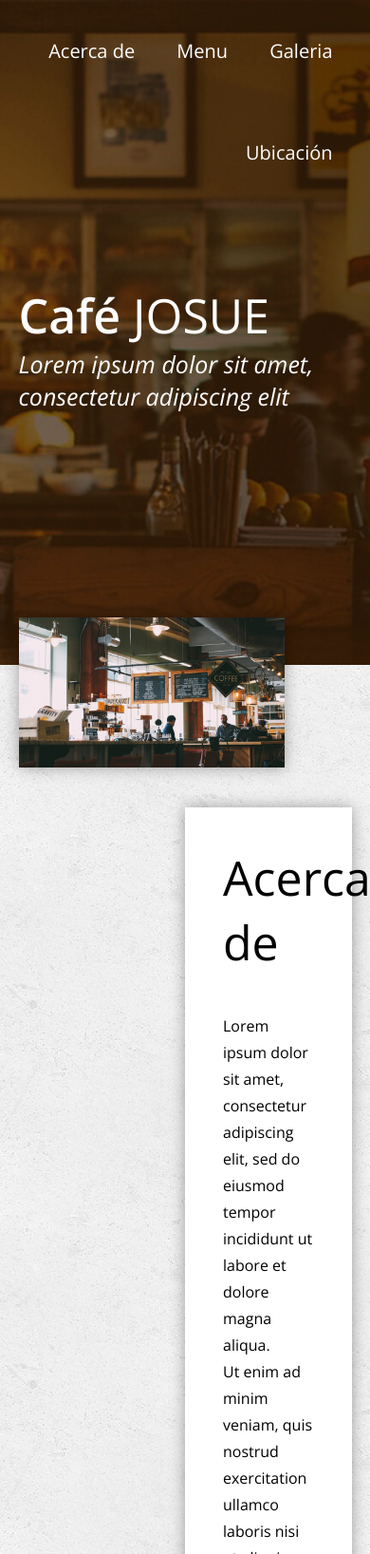
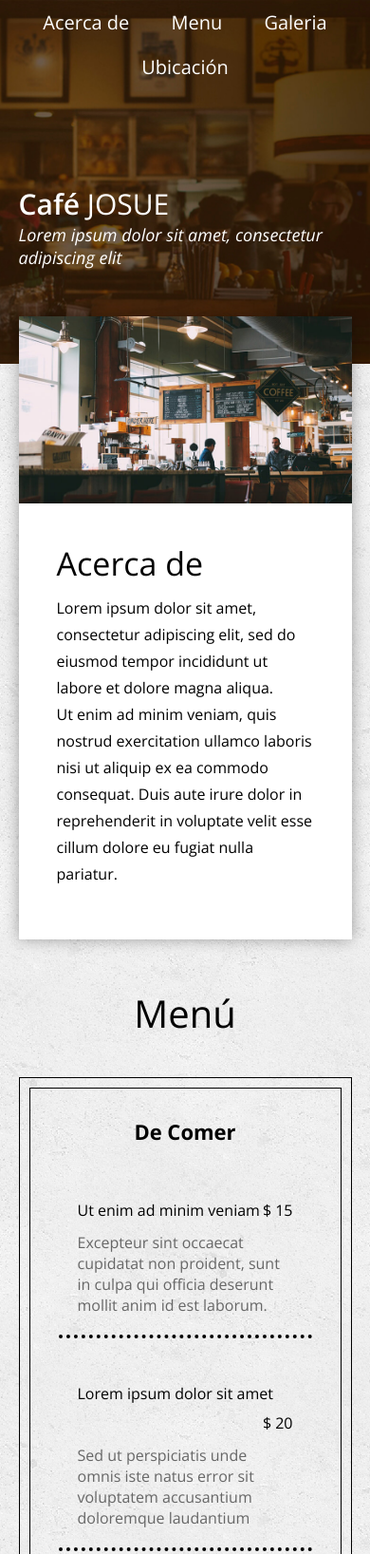
Before and after one commit to ooJOSUEoo/pagina_cafeteria, a plain HTML site: page index.html in a window 390 px wide. Shown: the top 1636 px of the page at 95% size. Drawn offline with nearby package versions, Linux system fonts and the light colour scheme.

Commit message:
MediaQueries

```diff
--- a/css/estilos.css
+++ b/css/estilos.css
@@ -228,3 +228,69 @@ footer .copyright{
     padding: 15px 0;
     color: #fff;
 }
+/*-------Media Queries-------*/
+@media screen and (max-width: 800px){
+    header .contenedor{
+        position: static;
+        height: auto;
+    }
+    header .textos{
+        position: static;
+        margin: 100px 0;
+    }
+    header .menu{
+        text-align: center;
+    }
+    header .menu a{
+        margin: 10px 20px;
+    }
+    header .textos .nombre{
+        font-size: 30px;
+    }
+    header .textos h3{
+        font-size: 18px;
+    }
+    .main .acerca-de .foto{
+        width: 100%;
+        position: relative;
+    }
+    .main .acerca-de article{
+        position: relative;
+        width: 100%;
+        top: -50px;
+        transform: translate(0px 0);
+    }
+    .main .menu{
+        padding-top: 300px;
+    }
+    .main .menu article{
+        width: 100%;
+    }
+    .main .galeria .foto{
+        width: 50%;
+    }
+    .main .mapa{
+        width: 80%;
+        margin: auto;
+    }
+}
+@media screen and (max-width: 400px){
+    .main .acerca-de article h3{
+        font-size: 34px;
+        margin-bottom: 10px;
+    }
+    .main .menu article .nombre,
+    .main .menu article .precio{
+        font-size: 16px;
+        line-height: 16px;
+    }
+    .main .ubicacion .direccion{
+        margin-bottom: 15px;
+    }
+    .main .ubicacion .direccion,
+    .main .ubicacion .horarios{
+        width: 100%;
+        text-align: center;
+    }
+
+}
```
